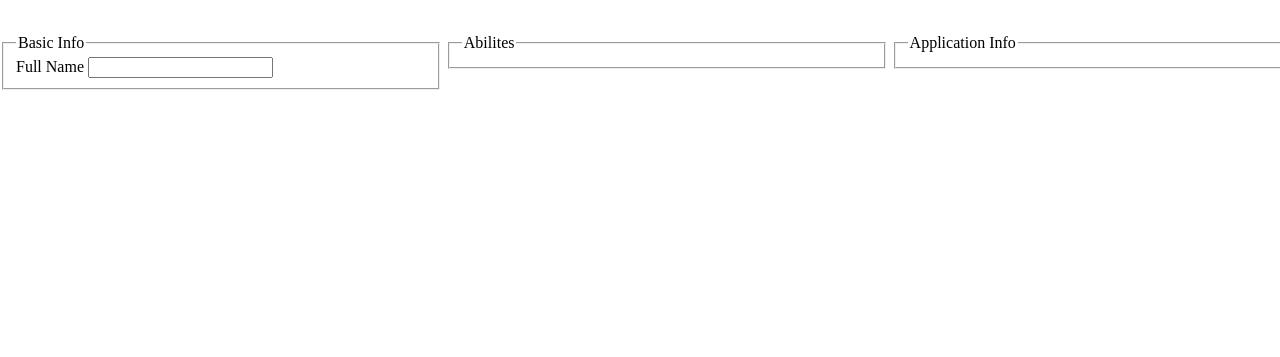
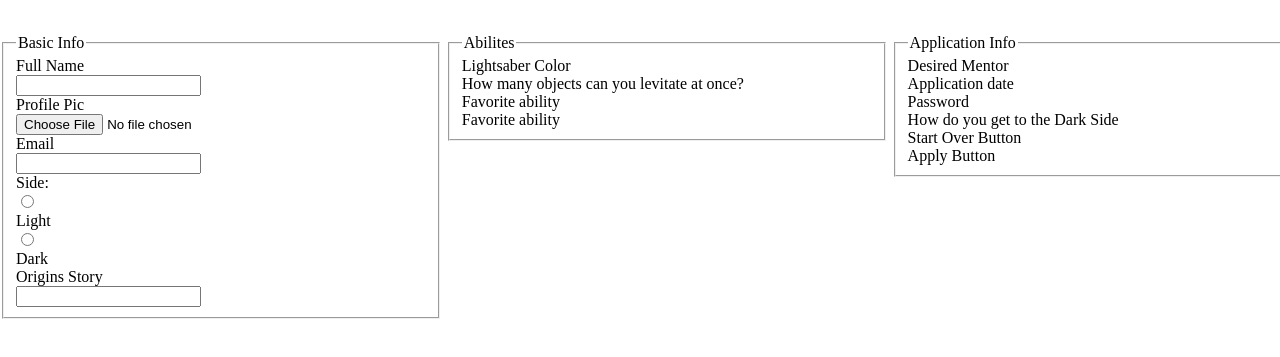
Before and after one commit to sethgabrielbrady/frontend-hmwrk-21417, a plain HTML site: page index.html in a window 1280 px wide. Shown: the part 61-418 px from the top of the page. Drawn offline with Linux system fonts and the light colour scheme.

Commit message:
Basic Info form fleshed out with most compaonents added and minor formatting changes in css.

```diff
--- a/index.html
+++ b/index.html
@@ -9,7 +9,7 @@
   </head>
 
   <body>
-    <user-signup>
+    <form>
       <h1>Force User Signup Form</h1>
     <fieldset>
             <legend>Basic Info</legend>
@@ -17,22 +17,67 @@
             <label for='fullname-input'>Full Name</label>
             <input type='text' name='fullname' id ='fullname-input'>
           </aside>
-          <aside><aside>
-          <aside><aside>
-          <aside><aside>
-          <aside><aside>
+          <aside>
+            <label for='profile-upld-btn'>Profile Pic</label>
+            <input type="file" name="profile-uplf" accept="image/*">
+            <aside>
+          <aside>
+            <label for='email-input'>Email</label>
+            <input type='text' name='email' id ='email-input'>
+          <aside>
+          <aside>
+            Side:
+            <label><input type ='radio' name='side' value='light'>
+            </label>
+              Light
+            <label><input type ='radio' name='side' value='dark'>
+            </label>
+            Dark
+          <aside>
+          <aside>
+            <label for='origins-txt'>Origins Story</label>
+            <input type='textarea' name='orgins' id ='origins-input'>
+          <aside>
      </fieldset>
 
      <fieldset>
              <legend>Abilites</legend>
+             <label for='profile-upld-btn'>Lightsaber Color</label>
+           <aside>
+           <aside>
+             <label for='email-input'>How many objects can you levitate at once?</label>
+           <aside>
+           <aside>
+             <label for='profile-upld-btn'>Favorite ability</label>
+           <aside>
+           <aside>
+             <label for='origins-txt'>Favorite ability</label>
+           <aside>
 
       </fieldset>
 
       <fieldset>
               <legend>Application Info</legend>
+              <label for='profile-upld-btn'>Desired Mentor</label>
+            <aside>
+            <aside>
+              <label for='email-input'>Application date</label>
+            <aside>
+            <aside>
+              <label for='profile-upld-btn'>Password</label>
+            <aside>
+            <aside>
+              <label for='origins-txt'>How do you get to the Dark Side</label>
+            <aside>
+              <aside>
+                <label for='origins-txt'>Start Over Button</label>
+              <aside>
+                <aside>
+                  <label for='origins-txt'>Apply Button</label>
+                <aside>
 
        </fieldset>
-       </user-signup
+     </form>
   </body>
 
 </html>
@@ -60,7 +105,7 @@ Force User Signup Form
     Lightsaber Color selection box
     How many objects can you levitate input field-cannot be less than zero
     Favorite ability input box
-    Checkbox labeled Pilot Experience with 6 elements
+    Checkbox labeled Favorite ability with 6 elements
 
   APPLICATION INFO
     desired info input box
--- a/style.css
+++ b/style.css
@@ -5,9 +5,14 @@ body {
 }
 
 
-user-signup fieldset{
+form fieldset{
   margin-top:15px;
   width:30%;
   display:inline;
   vertical-align: top;
 }
+
+form label {
+  display:block;
+
+}
```
